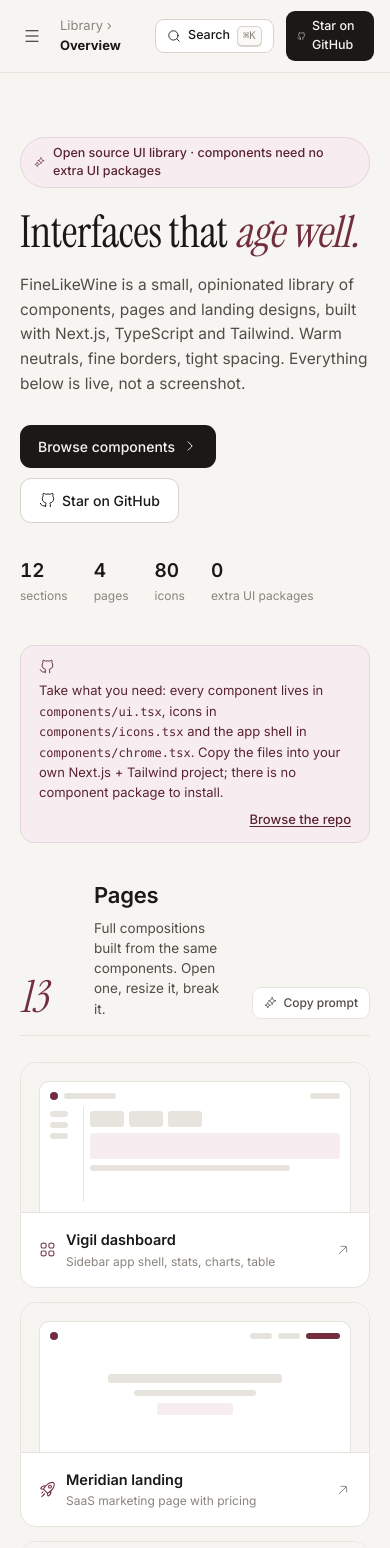
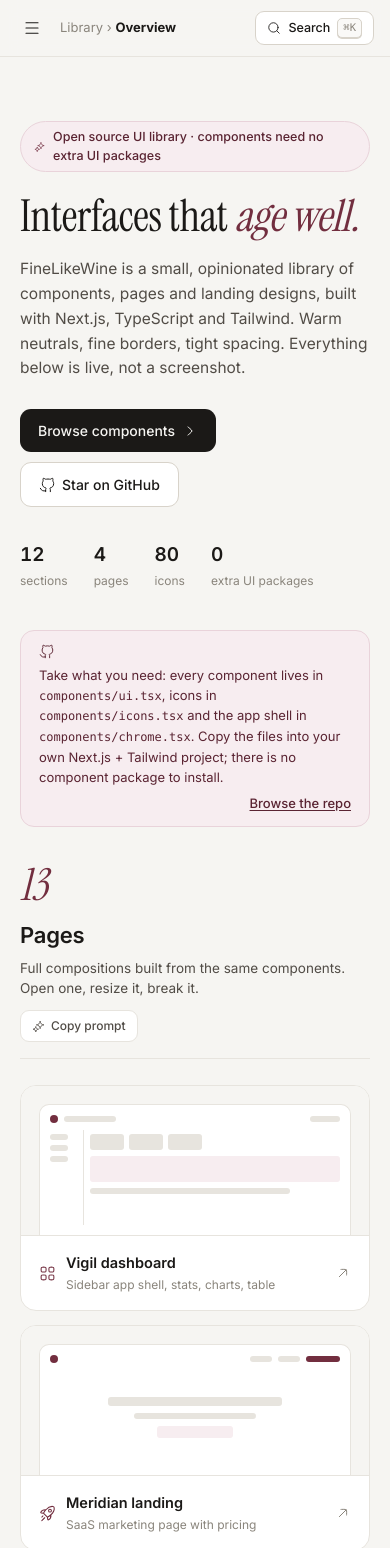
Before and after one commit to Charannsai/finelikewine, a Next.js app: page / in a window 390 px wide. Shown: the top 1548 px of the page. Built offline with nearby package versions, Linux system fonts and the light colour scheme.

Commit message:
Mobile: stack section headers, hide Star button on small screens

```diff
--- a/components/chrome.tsx
+++ b/components/chrome.tsx
@@ -68,7 +68,7 @@ export function Topbar({ crumbs, actions, onMenu }: { crumbs: React.ReactNode; a
         <span className="text-[13px] text-ink3">{crumbs}</span>
         <span className="flex-1" />
         <Button variant="secondary" size="sm" onClick={() => setCmdk(true)}><Icon name="search-01" className="h-[14px] w-[14px]" />Search<Kbd>⌘K</Kbd></Button>
-        <a href="https://github.com/Charannsai/finelikewine" className={`${"inline-flex items-center gap-[7px] rounded-[9px] bg-ink px-[11px] py-[6px] text-[12.5px] font-medium text-paper hover:bg-[#2c2824]"}`}><Icon name="github" className="h-[14px] w-[14px]" />Star on GitHub</a>
+        <a href="https://github.com/Charannsai/finelikewine" className="hidden items-center gap-[7px] rounded-[9px] bg-ink px-[11px] py-[6px] text-[12.5px] font-medium text-paper hover:bg-[#2c2824] sm:inline-flex"><Icon name="github" className="h-[14px] w-[14px]" />Star on GitHub</a>
       </div>
       <Cmdk open={cmdk} onClose={() => setCmdk(false)} actions={withToast} />
     </>
--- a/components/sections.tsx
+++ b/components/sections.tsx
@@ -10,7 +10,7 @@ export function Sec({ id, num, title, lede, code, prompt, children }: { id: stri
   const copy = (text: string, what: string) => { navigator.clipboard?.writeText(text); toast(what + " copied"); };
   return (
     <section id={id} className="pt-[10px]">
-      <div className="mb-[26px] flex flex-wrap items-end gap-[18px] border-b border-line pb-[16px]">
+      <div className="mb-[26px] flex flex-col items-start gap-[12px] border-b border-line pb-[16px] lg:flex-row lg:items-end lg:gap-[18px]">
         <span className="min-w-[56px] font-display text-[44px] italic leading-none text-wine">{num}</span>
         <div className="min-w-0 flex-1">
           <h2 className="text-[22px] font-semibold tracking-[-0.01em]">{title}</h2>
```
